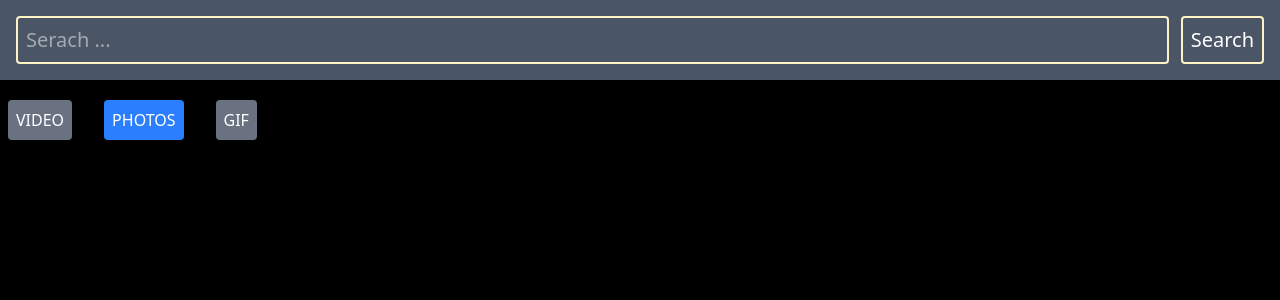
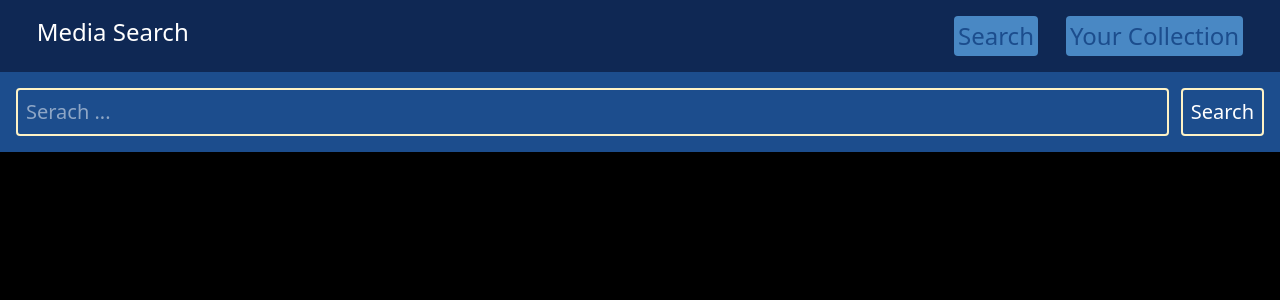
Before and after one commit to ritam-g/media-search-redux, a React (Vite) app: page / in a window 1280 px wide. Shown: the top 300 px of the page. Built offline with nearby package versions, Linux system fonts and the light colour scheme.

Commit message:
added localstorage

```diff
--- a/src/App.jsx
+++ b/src/App.jsx
@@ -1,8 +1,9 @@
 import React, { useEffect } from 'react'
 import {fetchPhoto,fetchPexelsVideo,fetchGifs} from './api/mediaApi'
-import SearchBar from './components/SearchBar';
-import Tabs from './components/Tabs';
-import ResultGrid from './components/ResultGrid';
+import { Route, Routes } from 'react-router-dom';
+import Home from './pages/Home';
+import CollectionPage from './pages/CollectionPage';
+
 function App() {
   useEffect(  ()=>{
     async function call() {
@@ -15,9 +16,11 @@ function App() {
   return (
     <>
      <main className=' flex flex-col gap-3 min-h-screen w-screen  bg-black text-white'>
-      <SearchBar/>
-      <Tabs/>
-      <ResultGrid/>
+      <Routes>
+        <Route path="/" element={<Home />} />
+        <Route path="/colleciton" element={<CollectionPage />} />
+      </Routes>
+
       </main>
     </>
   )
--- /dev/null
+++ b/src/components/NavBar.jsx
@@ -0,0 +1,15 @@
+import React from 'react'
+import { Link } from 'react-router-dom'
+
+function NavBar() {
+  return (
+    <div className='bg-(--c1) text-2xl p-4 text-center flex justify-between px-[2.3rem]'>
+                <h2>Media Search</h2>
+                <div className='flex gap-7'><Link className='bg-[var(--c3)] text-[var(--c2)] p-1 rounded ' to="/"> Search </Link>
+                <Link className='bg-[var(--c3)] text-[var(--c2)] p-1 rounded ' to="/colleciton"> Your Collection </Link></div>
+
+            </div>
+  )
+}
+
+export default NavBar
--- a/src/components/ResultCard.jsx
+++ b/src/components/ResultCard.jsx
@@ -1,27 +1,33 @@
 import React from "react";
 
-function ResultCard({ item, onSave }) {
+function ResultCard({ item}) {
   const link = item.type === "video" ? item.url : item.src;
 
-  function handleSave(e) {
-    e.preventDefault(); // stop <a> navigation
-    e.stopPropagation(); // stop bubbling
-    onSave?.(item);
+  function addToCollection(item) {
+    const oldData=JSON.parse(localStorage.getItem('collection')) || []
+    const newData=[...oldData,item]
+    localStorage.setItem('collection',JSON.stringify(newData))
+    console.log(newData);
+
+
+
   }
-
   return (
     <a
       href={link}
-      target="_blank"
-      rel="noopener noreferrer"
-      className="group relative block w-[17vw] h-[20vw] rounded-2xl overflow-hidden bg-gray-200 shadow-md transition-transform duration-100 hover:scale-[1.03] hover:shadow-xl"
-    >
+  target="_blank"
+  rel="noopener noreferrer"
+  className="group relative block w-[17vw] h-[20vw] rounded-2xl overflow-hidden bg-gray-200
+  shadow-[0_8px_14px_-4px_rgba(0,0,0,0.7)]
+  transition-transform duration-100
+  hover:scale-[1.03]
+  hover:shadow-[0_12px_22px_-4px_rgba(0,0,0,0.85)]">
       {/* MEDIA */}
       {item.type === "photo" && (
         <img
           src={item.src}
           alt={item.title || "photo"}
-          className="w-full h-full object-cover transition-transform duration-500 group-hover:scale-110"
+          className="w-full h-full object-cover transition-transform duration-500 group-hover:scale-110 "
         />
       )}
 
@@ -48,13 +54,14 @@ function ResultCard({ item, onSave }) {
       <div className="absolute inset-0 bg-gradient-to-t from-black/70 via-black/20 to-transparent opacity-0 group-hover:opacity-100 transition-opacity duration-300"></div>
 
       {/* SAVE BUTTON */}
+      <a href="#">
       <button
-        onClick={handleSave}
-        className="absolute top-2 left-2 z-10 bg-white/90 text-black text-xs px-3 py-1 rounded-full opacity-0 group-hover:opacity-100 transition-opacity hover:bg-white"
+        onClick={()=>{addToCollection(item)}}
+        className="absolute top-2 left-2 z-[999] bg-white/90 text-black text-xs px-3 py-1 rounded-full opacity-0 group-hover:opacity-100 transition-opacity hover:bg-white active:scale-95"
       >
         Save
       </button>
-
+      </a>
       {/* TITLE */}
       <div className="absolute bottom-0 left-0 right-0 p-3 transform translate-y-full group-hover:translate-y-0 transition-transform duration-300">
         <h1 className="text-white text-sm font-medium line-clamp-2">
--- a/src/components/ResultGrid.jsx
+++ b/src/components/ResultGrid.jsx
@@ -65,7 +65,7 @@ function ResultGrid() {
 
     }
     getData()
-  }, [query, activeTab])
+  }, [query, activeTab,dispatch])
   if (error) return <h1>error</h1>
   if (loading) return <h2>loading....</h2>
   return (
@@ -74,7 +74,6 @@ function ResultGrid() {
         return <ResultCard
         key={idx}
           item={item}
-          onSave={(data) => console.log("Saved:", data)}
         />
 
       })}
--- a/src/components/SearchBar.jsx
+++ b/src/components/SearchBar.jsx
@@ -15,7 +15,9 @@ function SearchBar() {
     <div className='SearchBar'>
       <form
       onSubmit={submitHandaler}
-      className='flex p-4 gap-3 bg-gray-600
+      className='flex p-4 gap-3
+      bg-[var(--c2)]
+
       '
       >
         <input
--- a/src/index.css
+++ b/src/index.css
@@ -2,3 +2,12 @@
 body{
     overflow-x: hidden;
 }
+:root{
+    --c1:rgb(15, 40, 84);
+    --c2:rgb(28, 77, 141);
+    --c3:rgb(73, 136, 196);
+    --c4:rgb(189, 232, 245);
+}
+*{
+    font-family: system-ui, -apple-system, BlinkMacSystemFont, 'Segoe UI', Roboto, Oxygen, Ubuntu, Cantarell, 'Open Sans', 'Helvetica Neue', sans-serif;
+}
--- a/src/main.jsx
+++ b/src/main.jsx
@@ -4,9 +4,14 @@ import './index.css'
 import App from './App.jsx'
 import { Provider } from 'react-redux'
 import { store } from './redux/store.js'
+import { BrowserRouter } from 'react-router-dom';
+createRoot(document.getElementById('root')).render(
+  <Provider store={store}>
+    <BrowserRouter >
+    <App />
+    </BrowserRouter>
 
-createRoot(document.getElementById('root')).render(
-  <Provider store={store}><App /></Provider>
+    </Provider>
 
 
 )
--- a/src/pages/CollectionPage.jsx
+++ b/src/pages/CollectionPage.jsx
@@ -0,0 +1,13 @@
+import React from 'react'
+import NavBar from '../components/NavBar'
+
+function CollectionPage() {
+  return (
+    <div>
+        <NavBar/>
+      <h1>collection page</h1>
+    </div>
+  )
+}
+
+export default CollectionPage
--- /dev/null
+++ b/src/pages/Home.jsx
@@ -0,0 +1,21 @@
+import React from 'react'
+import SearchBar from '../components/SearchBar'
+import Tabs from '../components/Tabs'
+import ResultGrid from '../components/ResultGrid'
+import { useSelector } from 'react-redux'
+import { Link } from 'react-router-dom'
+import NavBar from '../components/NavBar'
+
+function Home() {
+    let { query } = useSelector((store) => store.search)
+    return (
+        <div className='Home'>
+            <NavBar/>
+            <SearchBar />
+            {query !== "" ? (<div><Tabs /><ResultGrid /></div>) :""}
+
+        </div>
+    )
+}
+
+export default Home
```
